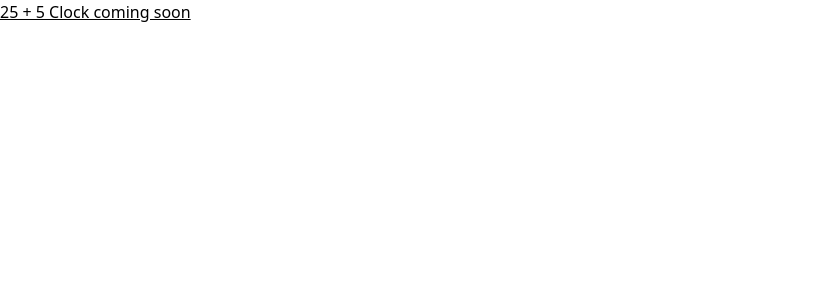
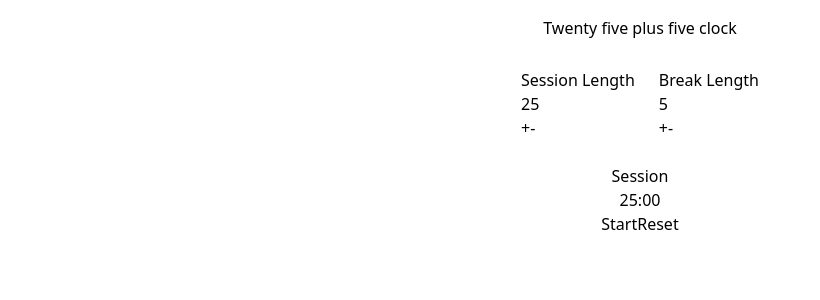
Before and after one commit to AndreyDmitriev39r/fcc-25-plus-five-clock, a React (Vite) app: page / in a window 1280 px wide. Shown: the top 300 px of the page, without its empty margins (0-820 px from the left). Built offline with nearby package versions, Linux system fonts and the light colour scheme.

Commit message:
basic layout

```diff
--- a/src/App.jsx
+++ b/src/App.jsx
@@ -1,7 +1,14 @@
+import Heading from "./Heading"
+import LengthSettings from "./LengthSettings"
+import SessionControl from "./SessionControl"
+
 function App() {
   return (
-    <div className="App">
-      <h1 className="underline">25 + 5 Clock coming soon</h1>
+    <div className="App flex flex-row flex-wrap gap-6 justify-center">
+      <Heading />
+      <LengthSettings name="session"/>
+      <LengthSettings name="break"/>
+      <SessionControl />
     </div>
   )
 }
--- /dev/null
+++ b/src/Heading.jsx
@@ -0,0 +1,9 @@
+const Heading = () => {
+  return (
+    <div className="heading-container w-full">
+      <h1 className="text-center mt-4 mb-1">Twenty five plus five clock</h1>
+    </div>
+  )
+}
+
+export default Heading;
--- /dev/null
+++ b/src/LengthSettings.jsx
@@ -0,0 +1,12 @@
+const LengthSettings = ({name}) => {
+  return (
+    <div className={`${name}-settings-container`}>
+      <h3 id={`${name}-label`} className="capitalize">{name} length</h3>
+      <h3 id={`${name}-length`}>{name === 'session' ? '25' : '5'}</h3>
+      <button id={`${name}-increment`}>+</button>
+      <button id={`${name}-decrement`}>-</button>
+    </div>
+  )
+}
+
+export default LengthSettings;
--- /dev/null
+++ b/src/SessionControl.jsx
@@ -0,0 +1,14 @@
+const SessionControl = () => {
+  return (
+    <div className="session-control-container w-full">
+      <h3 id="timer-label" className="text-center">Session</h3>
+      <h3 id="time-left" className="text-center">25:00</h3>
+      <div className="controllers-container flex flex-row justify-center">
+        <button id="start_stop">Start</button>
+        <button id="reset">Reset</button>
+      </div>
+    </div>
+  )
+}
+
+export default SessionControl;
```
